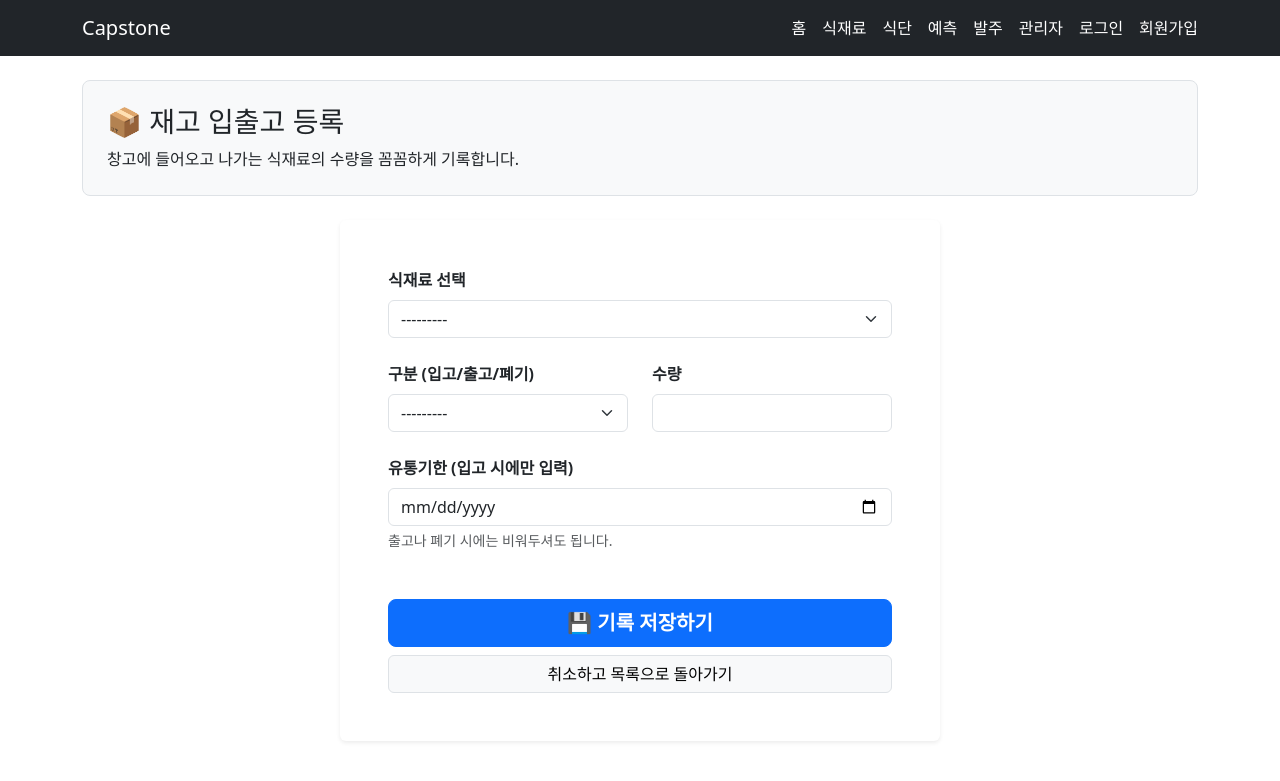
After one commit to Jinnuu/temp_capstone, a Django app: page /inventory/log/create/ in a window 1280 px wide. The commit adds this page. Shown: the top 781 px of the page. Run offline with Django 5.2, Linux system fonts and the light colour scheme; data that the repository does not hold is empty.

Commit message:
재고 입출력 등록 기능 구현 및 관리자 페이지 연동

```diff
--- /dev/null
+++ b/inventory/forms.py
@@ -0,0 +1,24 @@
+from django import forms
+from .models import InventoryLog
+
+class InventoryLogForm(forms.ModelForm):
+    class Meta:
+        model = InventoryLog
+        # 화면에 입력받을 칸들만 지정합니다 (시간은 장고가 알아서 현재 시간으로 찍어줍니다!)
+        fields = ['ingredient', 'log_type', 'quantity', 'expiration_date']
+
+        # 부트스트랩 디자인(CSS)을 입히고, 날짜 달력이 뜨도록 설정합니다.
+        widgets = {
+            'ingredient': forms.Select(attrs={'class': 'form-select'}),
+            'log_type': forms.Select(attrs={'class': 'form-select'}),
+            'quantity': forms.NumberInput(attrs={'class': 'form-control', 'step': '0.1'}),
+            'expiration_date': forms.DateInput(attrs={'class': 'form-control', 'type': 'date'}),
+        }
+
+        # 화면에 보여질 깔끔한 한글 라벨
+        labels = {
+            'ingredient': '식재료 선택',
+            'log_type': '구분 (입고/출고/폐기)',
+            'quantity': '수량',
+            'expiration_date': '유통기한 (입고 시에만 입력)',
+        }
--- a/inventory/urls.py
+++ b/inventory/urls.py
@@ -1,6 +1,12 @@
 from django.urls import path
-from .views import ingredient_list
+from . import views  # 💡 바로 이 줄이 파이썬에게 views를 알려주는 핵심입니다!
+
+app_name = 'inventory'
 
 urlpatterns = [
-    path("ingredients/", ingredient_list, name="ingredient_list"),
+    # 식재료 목록 화면
+    path('ingredients/', views.ingredient_list, name='ingredient_list'),
+
+    # 재고 입출고 등록 화면
+    path('log/create/', views.inventory_log_create, name='inventory_log_create'),
 ]
--- a/inventory/views.py
+++ b/inventory/views.py
@@ -1,6 +1,8 @@
 from django.shortcuts import render
 from django.core.paginator import Paginator
 from .models import Ingredient
+from django.shortcuts import redirect
+from .forms import InventoryLogForm
 
 def ingredient_list(request):
     # 1. 주소창에서 사용자가 클릭한 '카테고리' 값 가져오기 (없으면 빈칸)
@@ -28,3 +30,18 @@ def ingredient_list(request):
         'selected_category': selected_category, # 현재 어떤 버튼이 눌려있는지 확인하는 용도
     }
     return render(request, 'inventory/ingredient_list.html', context)
+
+def inventory_log_create(request):
+    # 1. 사용자가 '저장' 버튼을 눌렀을 때 (POST 요청)
+    if request.method == 'POST':
+        form = InventoryLogForm(request.POST)
+        if form.is_valid():    # 입력한 데이터가 정상이라면?
+            form.save()        # DB에 바로 저장!
+            # 저장이 끝나면 다시 식재료 목록 화면으로 튕겨 보냅니다.
+            return redirect('inventory:ingredient_list')
+
+    # 2. 그냥 처음 주소창을 치고 들어왔을 때 (GET 요청)
+    else:
+        form = InventoryLogForm() # 빈 입력창을 준비합니다.
+
+    return render(request, 'inventory/inventory_log_form.html', {'form': form})
--- /dev/null
+++ b/templates/inventory/inventory_log_form.html
@@ -0,0 +1,45 @@
+{% extends "base.html" %}
+
+{% block title %}재고 입출고 등록 | FoodSense{% endblock %}
+
+{% block content %}
+<div class="p-4 bg-light rounded-3 border mb-4">
+    <h1 class="h3 mb-2">📦 재고 입출고 등록</h1>
+    <p class="mb-0">창고에 들어오고 나가는 식재료의 수량을 꼼꼼하게 기록합니다.</p>
+</div>
+
+<div class="card shadow-sm mx-auto border-0" style="max-width: 600px;">
+    <div class="card-body p-4 p-md-5">
+
+        <form method="POST">
+            {% csrf_token %} <div class="mb-4">
+                <label class="form-label fw-bold">{{ form.ingredient.label }}</label>
+                {{ form.ingredient }}
+            </div>
+
+            <div class="row mb-4">
+                <div class="col-md-6 mb-3 mb-md-0">
+                    <label class="form-label fw-bold">{{ form.log_type.label }}</label>
+                    {{ form.log_type }}
+                </div>
+                <div class="col-md-6">
+                    <label class="form-label fw-bold">{{ form.quantity.label }}</label>
+                    {{ form.quantity }}
+                </div>
+            </div>
+
+            <div class="mb-5">
+                <label class="form-label fw-bold">{{ form.expiration_date.label }}</label>
+                {{ form.expiration_date }}
+                <div class="form-text text-muted"><i class="bi bi-info-circle"></i> 출고나 폐기 시에는 비워두셔도 됩니다.</div>
+            </div>
+
+            <div class="d-grid gap-2">
+                <button type="submit" class="btn btn-primary btn-lg fw-bold">💾 기록 저장하기</button>
+                <a href="{% url 'inventory:ingredient_list' %}" class="btn btn-light border">취소하고 목록으로 돌아가기</a>
+            </div>
+        </form>
+
+    </div>
+</div>
+{% endblock %}
```
Also changed, not shown: templates/inventory/ingredient_list.html (+6 -1 lines).
